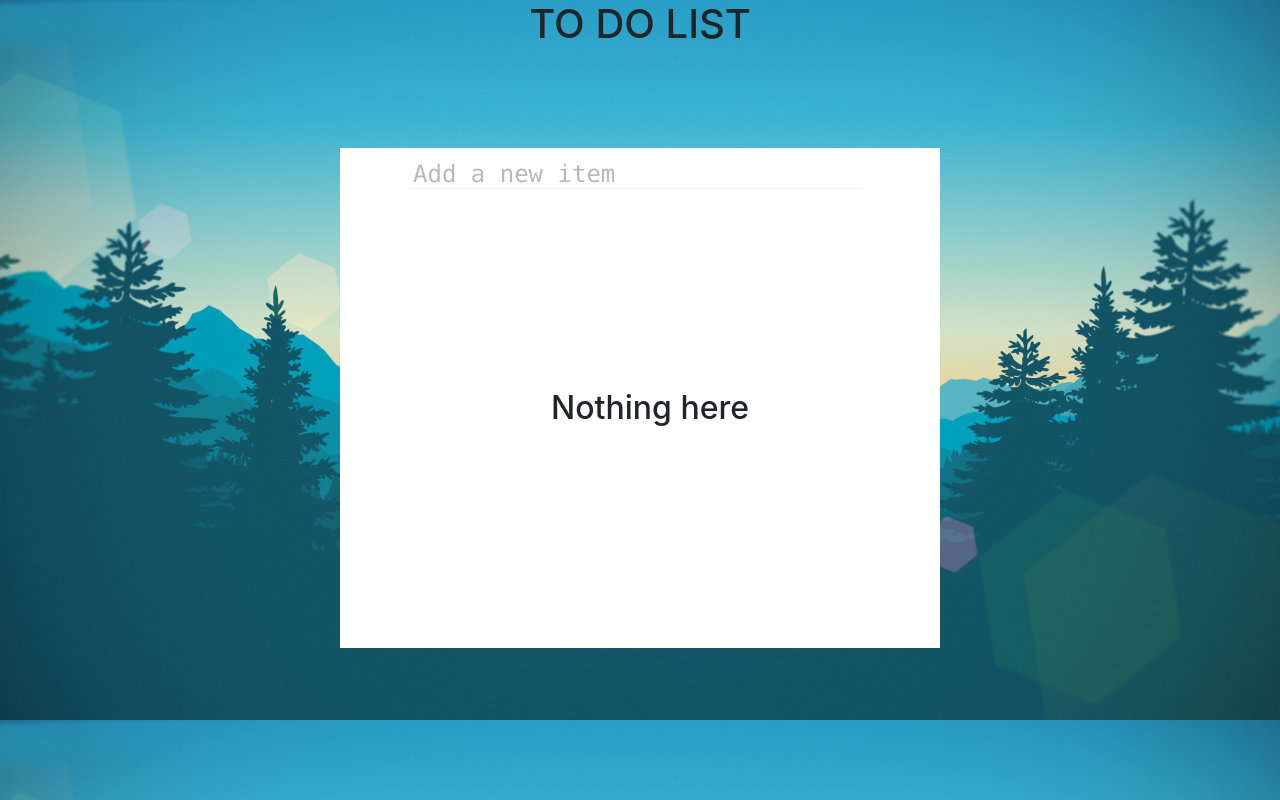
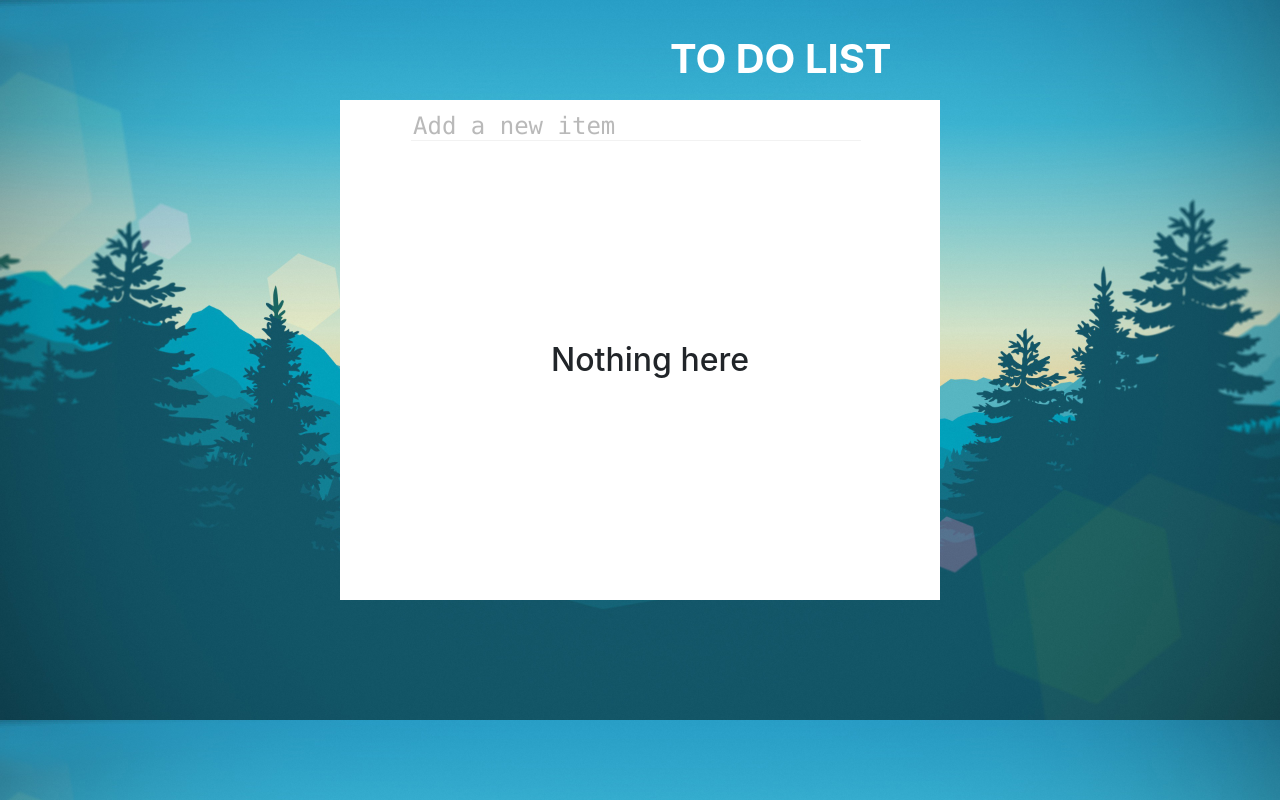
Before and after one commit to hungtran126/ToDoList, a React (Create React App) app: page / in a window 1280 px wide. Built offline with nearby package versions, Linux system fonts and the light colour scheme.

Commit message:
Update index.css

```diff
--- a/src/index.css
+++ b/src/index.css
@@ -8,6 +8,16 @@ body {
   background-image: url(firewatch.jpg);
   background-size: cover;
 }
+.list{
+  font-family: -apple-system, BlinkMacSystemFont, 'Segoe UI', 'Roboto', 'Oxygen',
+  'Ubuntu', 'Cantarell', 'Fira Sans', 'Droid Sans', 'Helvetica Neue',
+  sans-serif;
+  position: absolute;
+  top: 35px;
+  left: 670px;
+  color: #FFF;
+  font-weight: bold;
+}
 
 code {
   font-family: source-code-pro, Menlo, Monaco, Consolas, 'Courier New',
```
